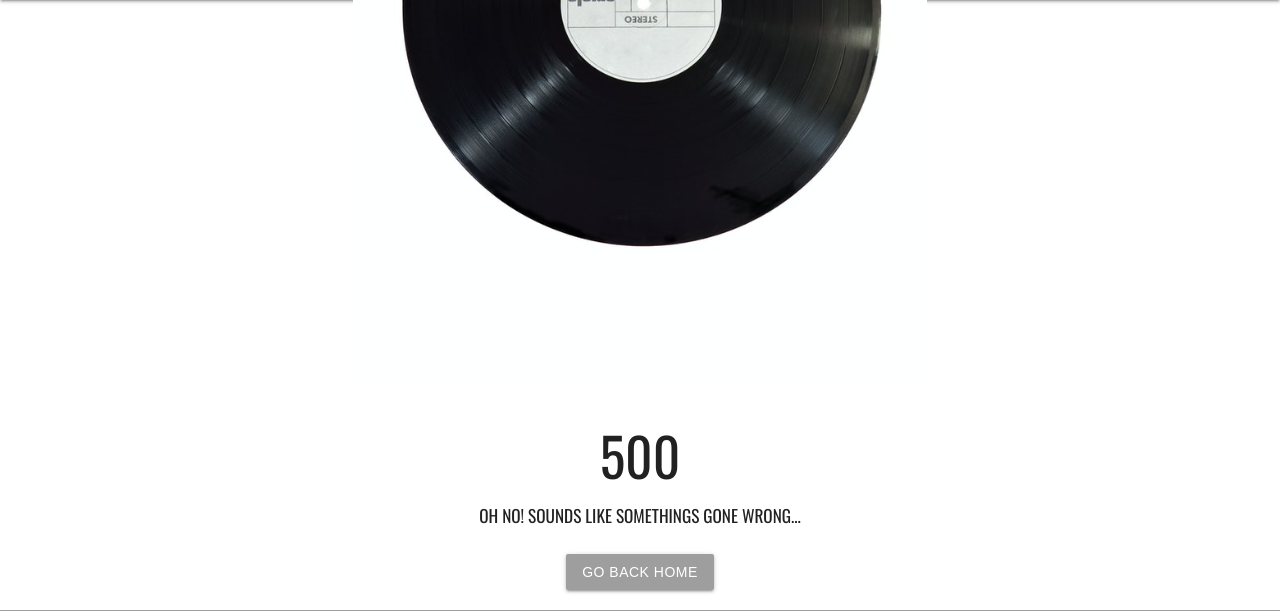
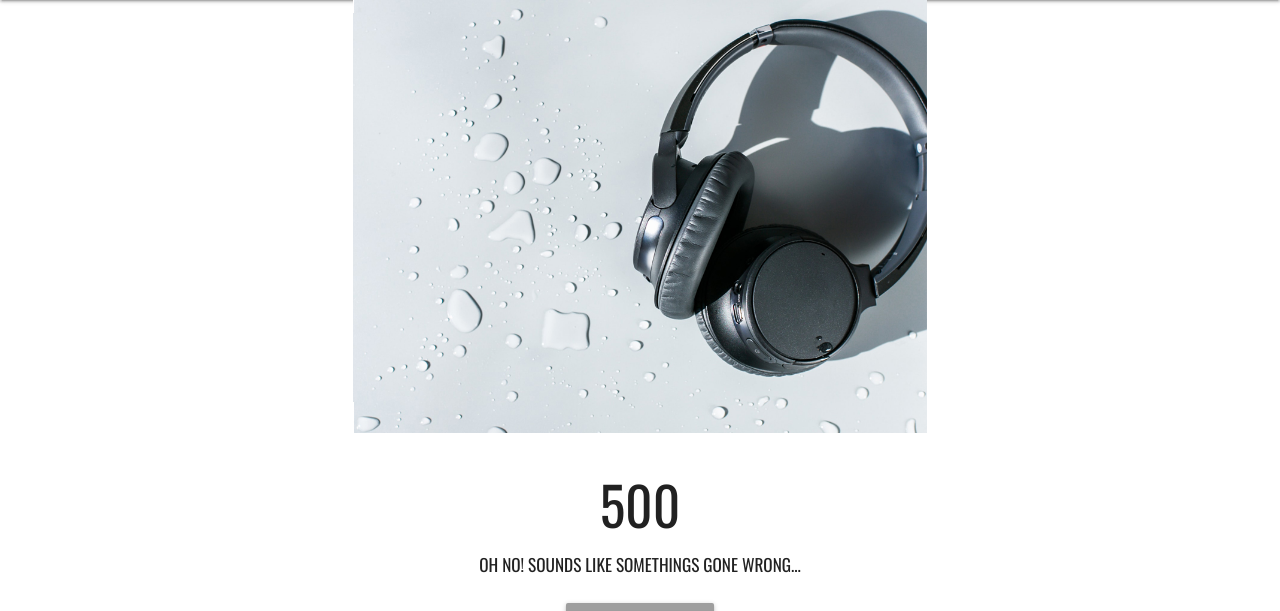
Before and after one commit to Code-Institute-Submissions/rebeccadev-ms3-vinyl-revival-project_AugResub, a Flask app: template templates/500.html in a window 1280 px wide. Shown: the part 64-675 px from the top of the page. Run offline with Flask 2, Linux system fonts and the light colour scheme; the template is opened without the code that fills it, so the values that code supplies are empty; some libraries are stand-ins or nearby versions; some web fonts are replaced.

Commit message:
edit image url and alt text on 500.html

```diff
--- a/templates/500.html
+++ b/templates/500.html
@@ -3,10 +3,11 @@
 
 <div class="row">
     <div class="col s12 m8 offset-l2 center-align">
-        <img class="responsive-img" src="https://github.com/rebeccadev/ms3-vinyl-revival-project/blob/master/static/images/vinylerror.jpg?raw=true" alt="half vinyl record">
+        <img class="responsive-img" src="https://github.com/rebeccadev/ms3-vinyl-revival-project/blob/master/static/images/headphoneserror500.jpg?raw=true" alt="headphones and water">
         <h2> 500 </h2>
         <h6> Oh no! Sounds like somethings gone wrong...</h6> <br>
         <a href="{{ url_for('get_record') }}" class="waves-effect grey btn">Go back home</a></li>
     </div>
 </div>
+
 {% endblock %}
```
